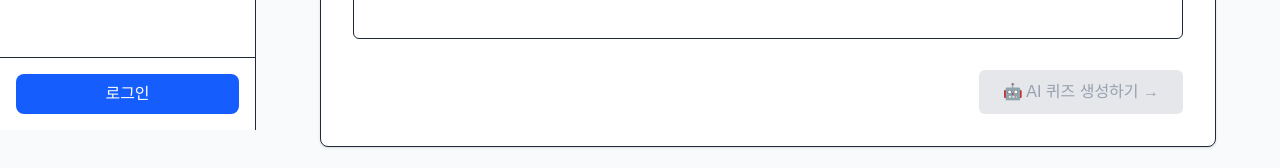
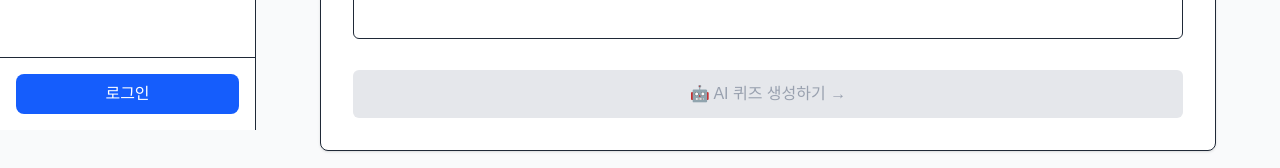
Before and after one commit to pung8146/quizcraft, a Next.js app: page / in a window 1280 px wide. Shown: the part 670-838 px from the top of the page. Built offline with nearby package versions, Linux system fonts and the light colour scheme; no server answers.

Commit message:
하단 정보 영역을 수정하고 AI 퀴즈 생성 버튼을 추가하여 사용자 인터페이스를 개선하였습니다. 버튼의 활성화 조건을 명확히 하여 사용자 경험을 향상시켰습니다.

```diff
--- a/src/app/page.tsx
+++ b/src/app/page.tsx
@@ -595,15 +595,17 @@ https://blog.example.com/post/123
             )}
           </div>
 
-          {/* 하단 정보 및 버튼 */}
-          <div className="flex flex-col sm:flex-row sm:justify-between sm:items-center mt-4 sm:mt-6 space-y-4 sm:space-y-0">
-            <div className="text-sm text-gray-500 order-2 sm:order-1">
+          {/* 하단 정보 */}
+          <div className="mt-4 sm:mt-6">
+            <div className="text-sm text-gray-500 text-center mb-4">
               {getInputStatus()}
             </div>
+
+            {/* AI 퀴즈 생성 버튼 */}
             <button
               onClick={handleGenerateQuiz}
               disabled={(!content.trim() && !uploadedFile) || isGenerating}
-              className={`order-1 sm:order-2 w-full sm:w-auto px-6 py-3 sm:py-2 rounded-md font-medium transition-colors ${
+              className={`w-full px-6 py-3 rounded-md font-medium transition-colors ${
                 (content.trim() || uploadedFile) && !isGenerating
                   ? "bg-blue-600 text-white hover:bg-blue-700 focus:ring-2 focus:ring-blue-500 focus:ring-offset-2"
                   : "bg-gray-200 text-gray-400 cursor-not-allowed"
```
